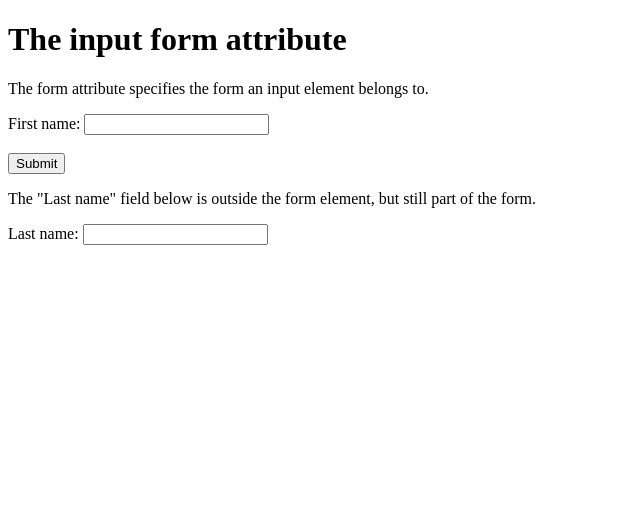
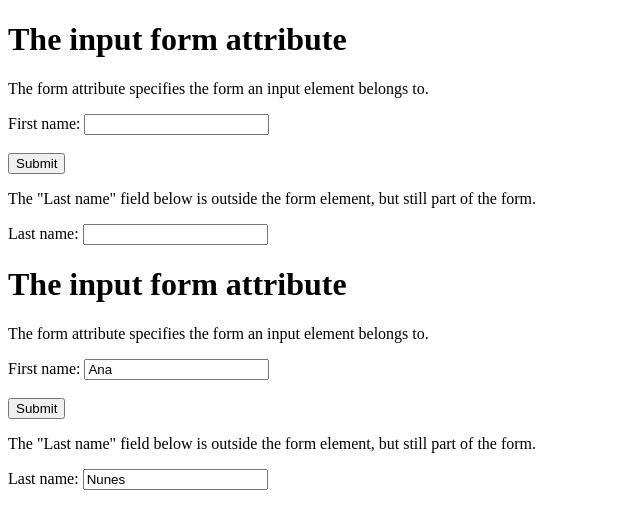
Before and after one commit to anavitoria0001/anavitoria0001.github.io, a plain HTML site: page index.html in a window 1280 px wide. Shown: the whole page, without its empty margins (0-640 px from the left). Drawn offline with Linux system fonts and the light colour scheme.

Commit message:
Update index.html

```diff
--- a/index.html
+++ b/index.html
@@ -19,3 +19,27 @@
 
 </body>
 </html>
+
+<!DOCTYPE html>
+<html lang="en">
+<head>
+    <meta charset="UTF-8">
+    <meta name="viewport" content="width=device-width, initial-scale=1.0">
+    <title>Form Example</title>
+</head>
+<body>
+    <h1>The input form attribute</h1>
+    <p>The form attribute specifies the form an input element belongs to.</p>
+
+    <form action="/action_page.php" id="form1">
+        <label for="fname">First name:</label>
+        <input type="text" id="fname" name="fname" value="Ana"><br><br>
+        <input type="submit" value="Submit">
+    </form>
+
+    <p>The "Last name" field below is outside the form element, but still part of the form.</p>
+
+    <label for="lname">Last name:</label>
+    <input type="text" id="lname" name="lname" form="form1" value="Nunes">
+</body>
+</html>
```
